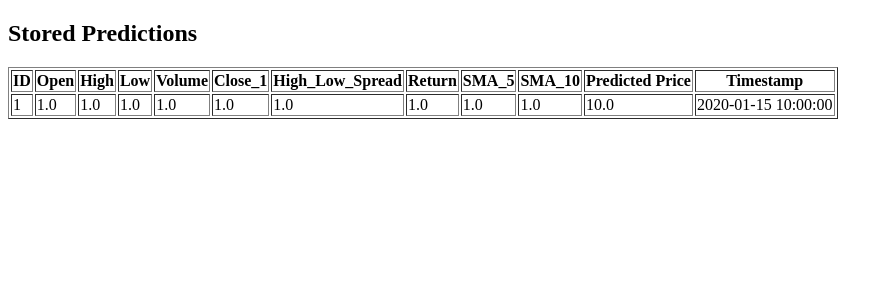
After one commit to Madhavshharma/Bharti-Airtel-Stock-Price-Prediction, a Flask app: page /show_data in a window 1280 px wide. The commit adds this page. Shown: the top 300 px of the page, without its empty margins (0-893 px from the left). Run offline with Flask 3, Linux system fonts and the light colour scheme; tables that the repository leaves empty hold one stand-in row (values such as "Sample post"); parts of the project's set-up code (start-up, migrations or seed data) failed here and were passed over.

Commit message:
today code

```diff
--- a/app.py
+++ b/app.py
@@ -1,6 +1,7 @@
 from flask import Flask, render_template, request
 import numpy as np
 import pickle
+from database import create_table, insert_prediction
 
 app = Flask(__name__)
 
@@ -40,6 +41,7 @@ def predict():
             prediction = model.predict(final_input)
             output = round(prediction[0], 2)
 
+            # insert_prediction(Open, high, low, volume, close_1, spread, ret, sma5, sma10, prediction)
             return render_template('predict.html', prediction_text=f"Predict Closing Stock Price: ₹{output}")
 
         except Exception as e:
@@ -47,5 +49,17 @@ def predict():
 
     return render_template('predict.html')
 
+@app.route('/show_data')
+def show_data():
+    import sqlite3
+    conn = sqlite3.connect('predictions.db')
+    c = conn.cursor()
+    c.execute("SELECT * FROM stock_predictions")
+    rows = c.fetchall()
+    conn.close()
+    return render_template("show_data.html", data=rows)
+
+
+
 if __name__ == '__main__':
     app.run(debug=True)
--- /dev/null
+++ b/templates/Show_data.html
@@ -0,0 +1,32 @@
+<!DOCTYPE html>
+<html>
+<head>
+    <title>Saved Predictions</title>
+</head>
+<body>
+    <h2>Stored Predictions</h2>
+    <table border="1">
+        <tr>
+            <th>ID</th>
+            <th>Open</th>
+            <th>High</th>
+            <th>Low</th>
+            <th>Volume</th>
+            <th>Close_1</th>
+            <th>High_Low_Spread</th>
+            <th>Return</th>
+            <th>SMA_5</th>
+            <th>SMA_10</th>
+            <th>Predicted Price</th>
+            <th>Timestamp</th>
+        </tr>
+        {% for row in data %}
+        <tr>
+            {% for item in row %}
+            <td>{{ item }}</td>
+            {% endfor %}
+        </tr>
+        {% endfor %}
+    </table>
+</body>
+</html>
--- a/templates/contact.html
+++ b/templates/contact.html
@@ -9,7 +9,7 @@
     body {
       margin: 0;
       font-family: 'Roboto', sans-serif;
-      background: url('/static/Market-1985-Cover-image-1080x675.jpg') no-repeat center center/cover;
+      background: url('/static/video_preview_0002.avif') no-repeat center center/cover;
       color: #fff;
     }
     nav {
```
Also changed, not shown: database.py (added, +32 -0 lines), test.py (added, +15 -0 lines), predictions.db (added), static/video_preview_0002.avif (added).
